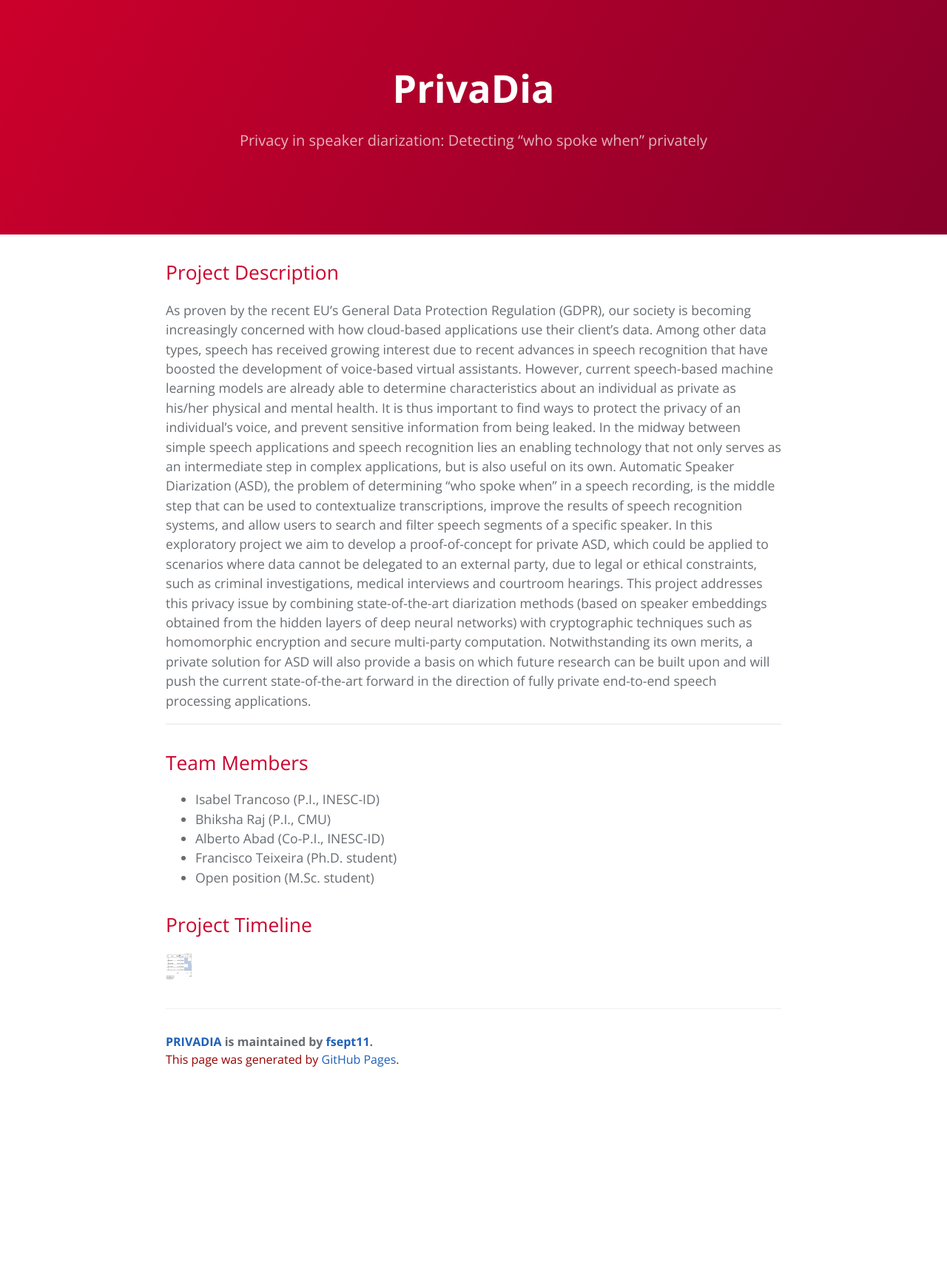
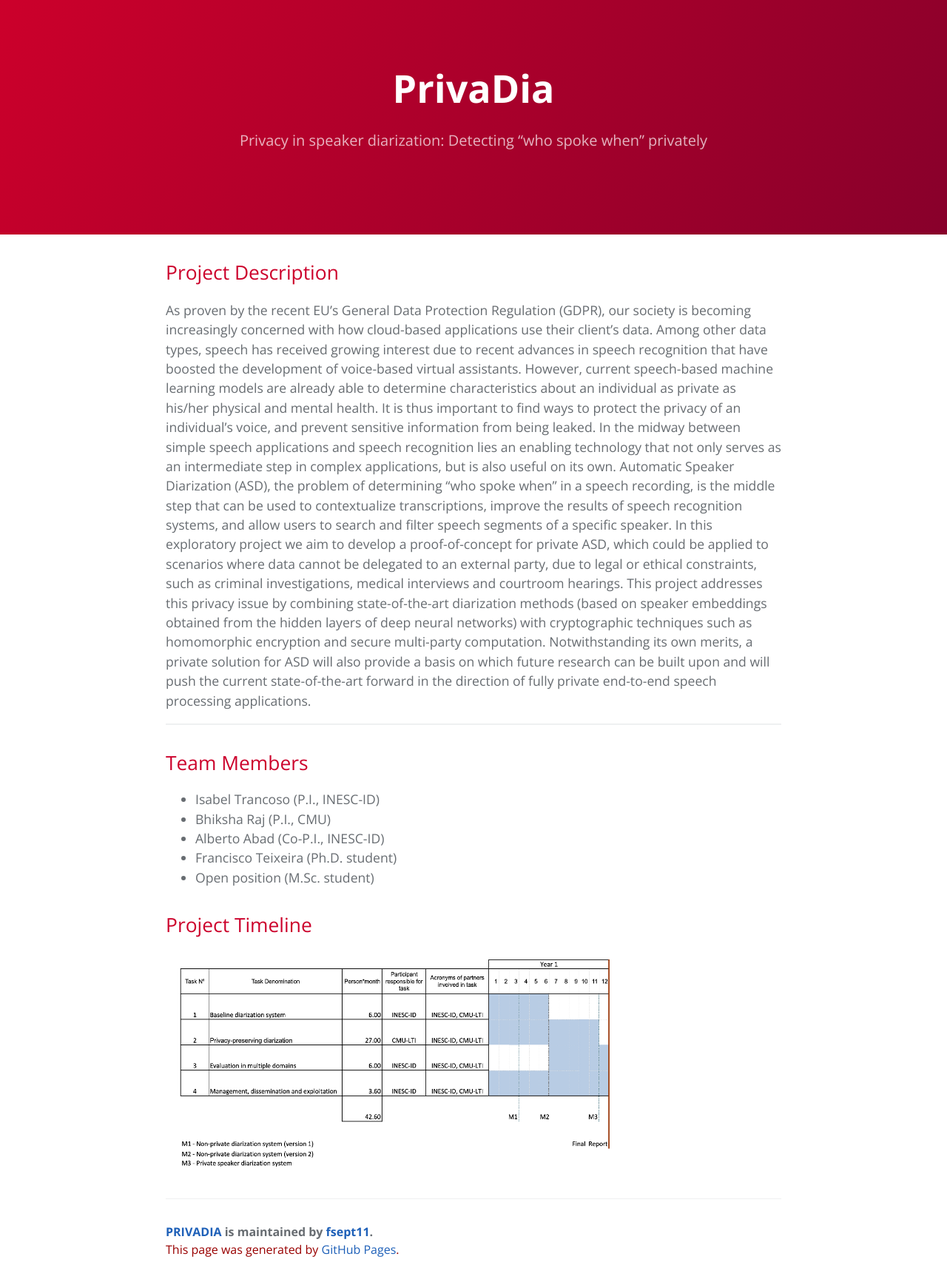
Before and after one commit to fsept11/PRIVADIA, a Jekyll site: the page built from index.md, in a window 1280 px wide. Shown: the whole page at 74% size. Built offline with Jekyll 4.4.1, drawn with Linux system fonts in a browser that asks for light colours; our own code applies the rules of GitHub Pages for plain Markdown files; before the commit the page ends 1476 px from its top, so only the background shows below that.

Commit message:
Update index.md

```diff
--- a/index.md
+++ b/index.md
@@ -16,4 +16,4 @@ In this exploratory project we aim to develop a proof-of-concept for private ASD
 
 ## Project Timeline
 
-![Project Timeline](/assets/privadia_timeline.png){:height="36px" width="36px"}
+<img id="Project Timeline" src="/assets/privadia_timeline.png" width="75%" height="75%">
```
